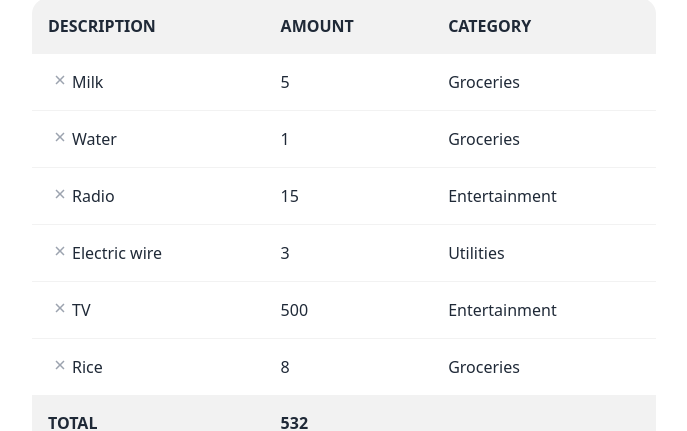
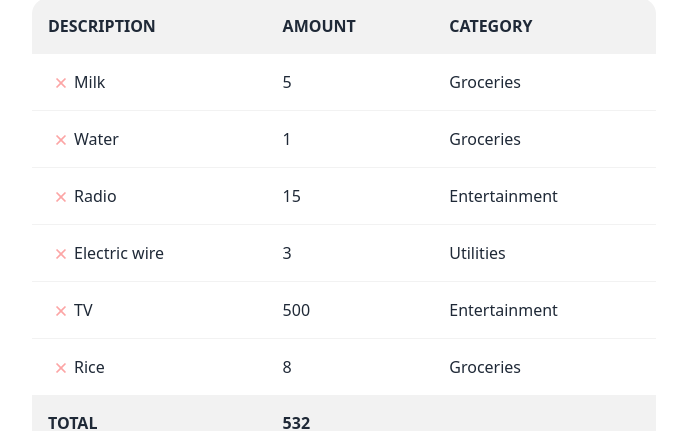
Before and after one commit to HabibMollah/expense-tracker, a React (Vite) app: page / in a window 1280 px wide. Shown: the part 458-889 px from the top of the page, without its empty margins (296-983 px from the left). Built offline with nearby package versions, Linux system fonts and the light colour scheme.

Commit message:
add delete button and total sum

```diff
--- a/src/App.tsx
+++ b/src/App.tsx
@@ -13,10 +13,13 @@ function App() {
     { id: 6, description: 'Rice', amount: 8, category: 'Groceries' },
   ]);
   const { register, handleSubmit } = useForm();
+  function onDelete(id: number) {
+    setExpenses(expenses.filter((expense) => expense.id !== id));
+  }
   return (
     <div>
       <Form register={register} handleSubmit={handleSubmit} />
-      <ExpenseList expenses={expenses} />
+      <ExpenseList expenses={expenses} onDelete={onDelete} />
     </div>
   );
 }
--- a/src/ExpenseList.tsx
+++ b/src/ExpenseList.tsx
@@ -1,3 +1,4 @@
+import { IconContext } from 'react-icons';
 import { RxCross2 } from 'react-icons/rx';
 import { IoCloseSharp } from 'react-icons/io5';
 interface Expense {
@@ -8,8 +9,9 @@ interface Expense {
 }
 interface Props {
   expenses: Expense[];
+  onDelete: (id: number) => void;
 }
-function ExpenseList({ expenses }: Props) {
+function ExpenseList({ expenses, onDelete }: Props) {
   return (
     <div className="mx-auto w-11/12 sm:w-10/12 md:w-8/12 lg:w-6/12">
       <div>
@@ -35,8 +37,13 @@ function ExpenseList({ expenses }: Props) {
               return (
                 <tr key={expense.id}>
                   <td>
-                    <button className="mx-1 font-bold text-gray-400 hover:font-extrabold hover:text-red-500">
-                      <IoCloseSharp />
+                    <button
+                      onClick={() => onDelete(expense.id)}
+                      className="p-1 text-lg text-red-300 hover:text-red-600">
+                      <IconContext.Provider
+                        value={{ style: { marginBottom: '-4px' } }}>
+                        <IoCloseSharp />
+                      </IconContext.Provider>
                     </button>
                     {expense.description}
                   </td>
```
